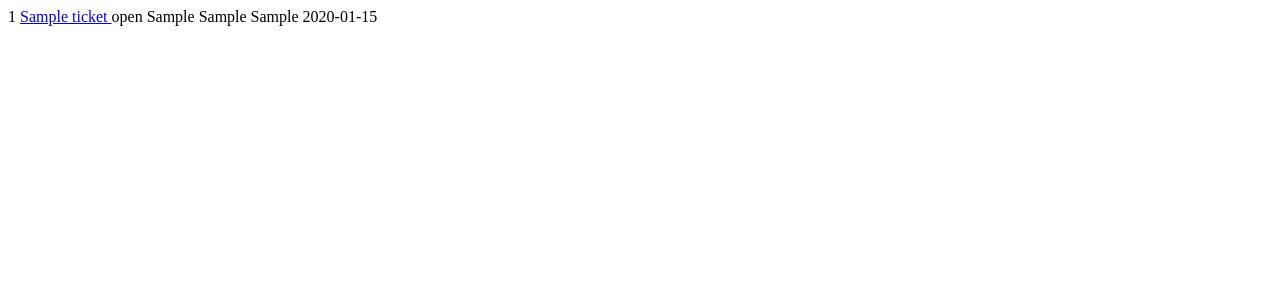
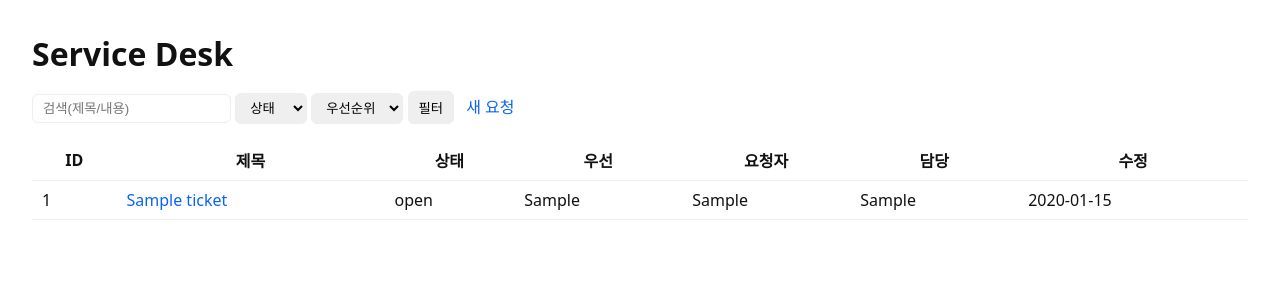
Before and after one commit to lsmlub99/servicedesk, a Flask app: page / in a window 1280 px wide. Shown: the top 300 px of the page. Run offline with Flask 3, Linux system fonts and the light colour scheme; tables that the repository leaves empty hold one stand-in row (values such as "Sample post"); parts of the project's set-up code (start-up, migrations or seed data) failed here and were passed over.

Commit message:
Add static/style.css and link from templates

```diff
--- /dev/null
+++ b/static/style.css
@@ -0,0 +1,10 @@
+:root { --fg:#111; --muted:#666; --line:#eee; --link:#0b63f6; }
+body{font-family:system-ui,sans-serif;margin:32px;color:var(--fg)}
+h1{margin:0 0 16px}
+a{color:var(--link);text-decoration:none}
+a:hover{text-decoration:underline}
+.toolbar{margin:16px 0;display:flex;gap:8px;flex-wrap:wrap}
+input,select,button,textarea{padding:6px 10px;border:1px solid var(--line);border-radius:6px}
+table{width:100%;border-collapse:collapse}
+th,td{padding:10px;border-bottom:1px solid var(--line)}
+pre{white-space:pre-wrap;background:#fafafa;border:1px solid var(--line);padding:12px;border-radius:8px}
--- a/templates/detail.html
+++ b/templates/detail.html
@@ -1,6 +1,8 @@
 <!doctype html>
 <html lang="ko">
-<head><meta charset="utf-8"><title>요청 상세</title></head>
+<head>
+<link rel="stylesheet" href="{{ url_for('static', filename='style.css') }}">
+<meta charset="utf-8"><title>요청 상세</title></head>
 <body>
   <h1>[#{{ ticket.id }}] {{ ticket.title }}</h1>
   <p><b>요청자:</b> {{ ticket.requester }} / <b>담당자:</b> {{ ticket.assignee or '-' }}</p>
--- a/templates/index.html
+++ b/templates/index.html
@@ -1,12 +1,53 @@
+<!doctype html>
+<html lang="ko">
+<head>
+<link rel="stylesheet" href="{{ url_for('static', filename='style.css') }}">
+  <meta charset="utf-8" />
+  <title>Service Desk</title>
+  <style>
+    body { font-family: system-ui, sans-serif; margin: 32px; }
+    table { width: 100%; border-collapse: collapse; }
+    th, td { padding: 8px 10px; border-bottom: 1px solid #eee; }
+    a { color: #0b63f6; text-decoration: none; }
+    a:hover { text-decoration: underline; }
+    .toolbar { margin: 16px 0; display: flex; gap: 8px; }
+    input, select, button { padding: 6px 10px; }
+  </style>
+</head>
+<body>
+  <h1>Service Desk</h1>
+
+  <div class="toolbar">
+    <form method="get">
+      <input type="text" name="q" placeholder="검색(제목/내용)" value="{{ q or '' }}">
+      <select name="status">
+        <option value="">상태</option>
+        {% for s in ['open','prog','done'] %}
+          <option value="{{ s }}" {{ 'selected' if status==s else '' }}>{{ s }}</option>
+        {% endfor %}
+      </select>
+      <select name="priority">
+        <option value="">우선순위</option>
+        {% for p in ['low','med','high'] %}
+          <option value="{{ p }}" {{ 'selected' if priority==p else '' }}>{{ p }}</option>
+        {% endfor %}
+      </select>
+      <button type="submit">필터</button>
+      <a href="{{ url_for('new_ticket') }}" style="margin-left:8px;">새 요청</a>
+    </form>
+  </div>
+
+  <table>
+    <thead>
+      <tr>
+        <th>ID</th><th>제목</th><th>상태</th><th>우선</th><th>요청자</th><th>담당</th><th>수정</th>
+      </tr>
+    </thead>
     <tbody>
     {% for t in tickets %}
       <tr>
         <td>{{ t.id }}</td>
-    <td>
-      <a href="{{ url_for('ticket_detail', tid=t.id) }}">
-        {{ t.title }}
-      </a>
-    </td>
+        <td><a href="{{ url_for('ticket_detail', tid=t.id) }}">{{ t.title }}</a></td>
         <td>{{ t.status }}</td>
         <td>{{ t.priority }}</td>
         <td>{{ t.requester }}</td>
@@ -17,3 +58,6 @@
       <tr><td colspan="7">데이터 없음</td></tr>
     {% endfor %}
     </tbody>
+  </table>
+</body>
+</html>
```
Also changed, not shown: templates/new.html (+26 -7 lines). Lines whose indentation alone changed are shown as unchanged.
